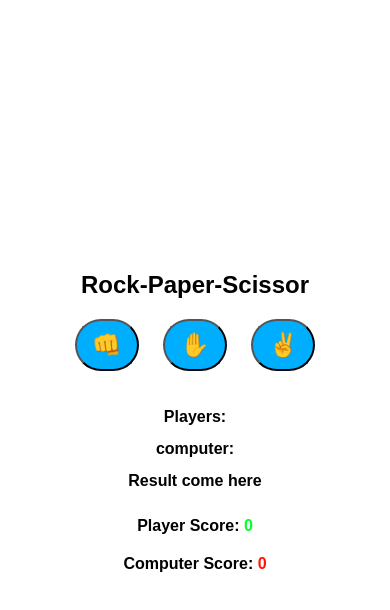
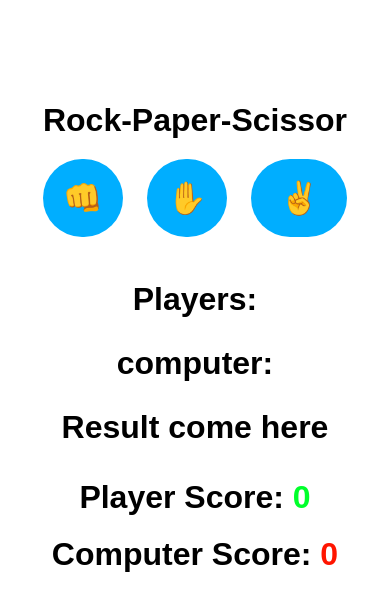
Before and after one commit to umardraz2004/Web-Based-Work, a plain HTML site: page Rock-paper-scissor/index.html in a window 390 px wide. Drawn offline with Linux system fonts and the light colour scheme.

Commit message:
Some changes

```diff
--- a/Rock-paper-scissor/style.css
+++ b/Rock-paper-scissor/style.css
@@ -63,23 +63,24 @@
 
 @media screen and (max-width: 425px) {
     .container {
-        height: 100vh;
+        height: 80vh;
     }
     #mainHeading {
-        font-size: 1.5rem;
+        font-size: 2rem;
     }
     .buttons {
-        font-size: 1.5rem;
-        padding: 10px 15px;
+        font-size: 2rem;
+        /* padding: 10px 15px; */
+        border: none;
     }
     #scissor {
         align-items: center;
-        padding: 10px 15px
+        padding: 20px 28px
     }
     .menu {
-        font-size: 1rem;
+        font-size: 2rem;
     }
     .score {
-        font-size: 1rem;
+        font-size: 2rem;
     }
 }
```
